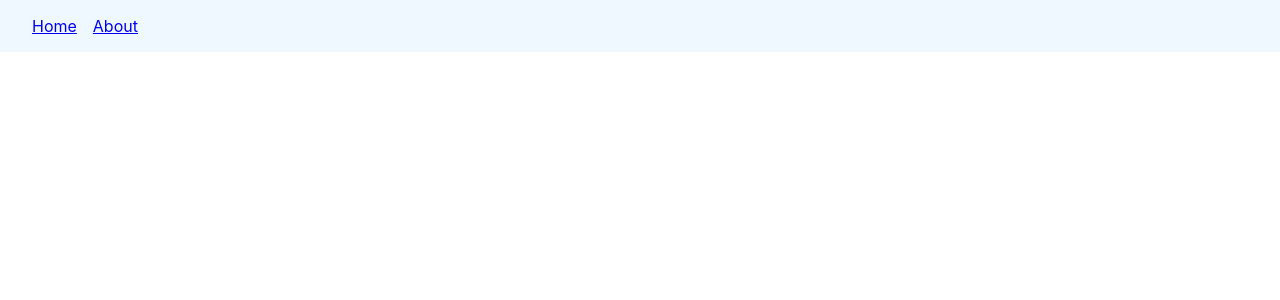
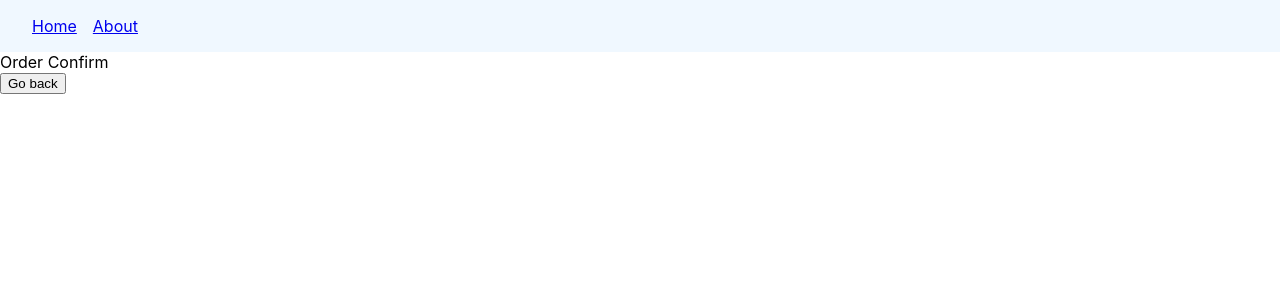
Before and after one commit to PhalugunaRao/hello-world, a React (Create React App) app: page /order-summary in a window 1280 px wide. Before the commit this address had no page. Shown: the top 300 px of the page. Built offline with nearby package versions, Linux system fonts and the light colour scheme.

Commit message:
navigate programmatically

```diff
--- a/src/RoutApp.js
+++ b/src/RoutApp.js
@@ -3,6 +3,7 @@ import { Routes, Route } from 'react-router-dom'
 import Home from './routcomponent/Home'
 import About from './routcomponent/About'
 import { Navbar } from './routcomponent/Navbar'
+import { OrderSummery } from './routcomponent/OrderSummery'
 
 function RoutApp() {
   return (
@@ -11,6 +12,7 @@ function RoutApp() {
     <Routes>
       <Route path='/' element={<Home/>}></Route>
       <Route path='about' element={<About/>}></Route>
+      <Route path='order-summary' element={<OrderSummery/>}/>
     </Routes>
     </>
   )
--- a/src/routcomponent/Home.js
+++ b/src/routcomponent/Home.js
@@ -1,10 +1,16 @@
 import React from 'react'
+import { useNavigate } from 'react-router-dom'
 
 function Home() {
+  const navigate = useNavigate()
   return (
-    <div>
+    <>
+     <div>
       Home Page
     </div>
+    <button onClick={() =>navigate('order-summary', {replace:true})}>Place order</button>
+    </>
+
   )
 }
 
--- /dev/null
+++ b/src/routcomponent/OrderSummery.js
@@ -0,0 +1,14 @@
+import React from 'react'
+import { useNavigate } from 'react-router-dom'
+
+export const OrderSummery = () => {
+  const navigate = useNavigate()
+
+  return (
+    <>
+    <div>Order Confirm</div>
+    <button onClick={() => navigate(-1)}>Go back</button>
+    </>
+
+  )
+}
```
